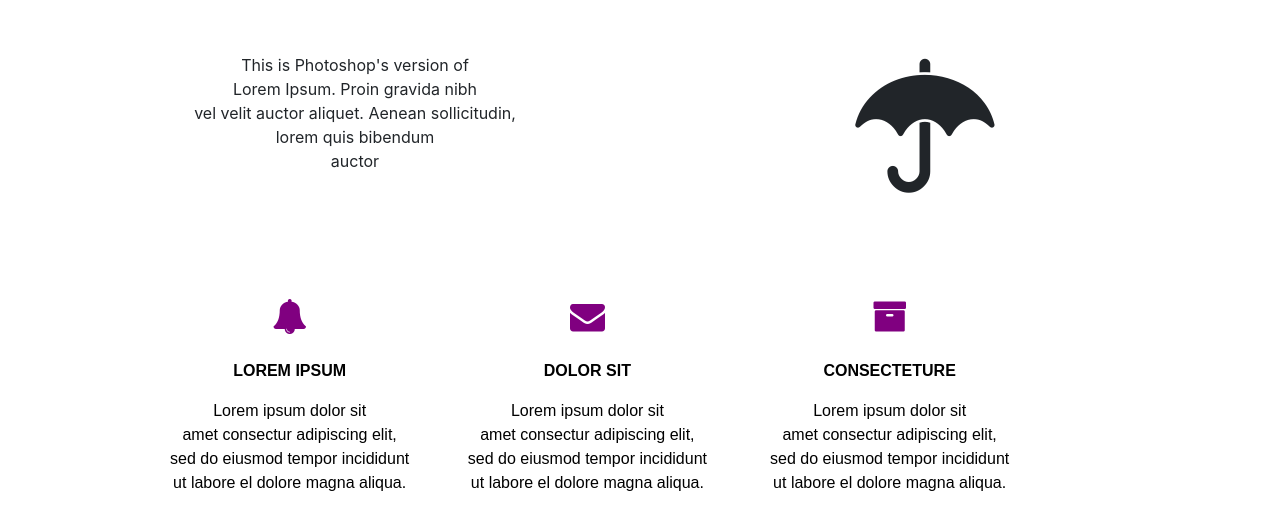
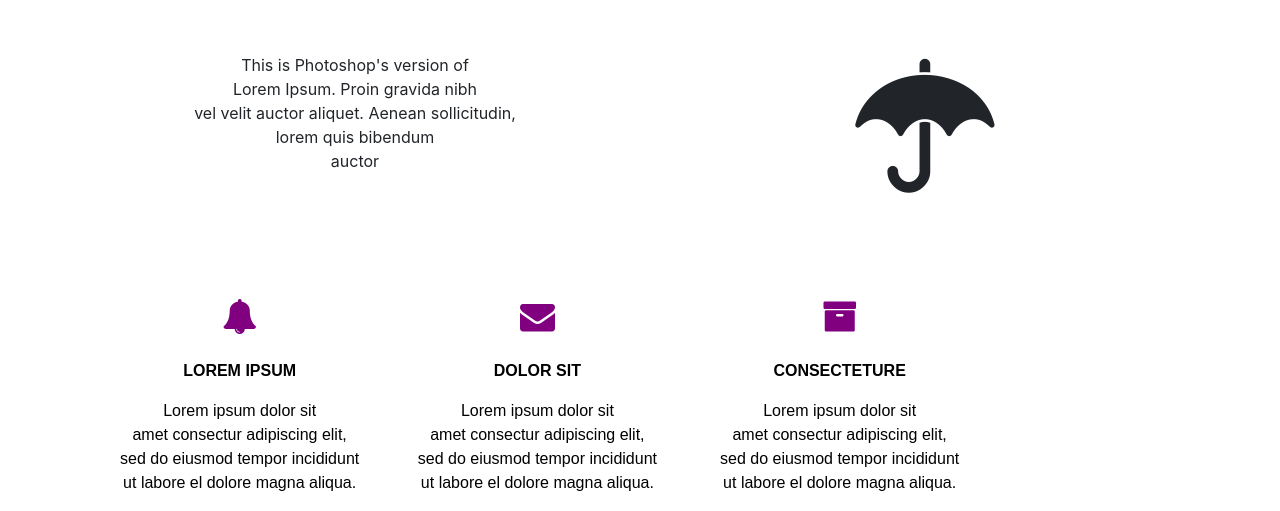
Before and after one commit to kamali1511/LGMVIP, a plain HTML site: page Task1/index.html in a window 1280 px wide. Shown: the part 875-1386 px from the top of the page. Drawn offline with nearby package versions, Linux system fonts and the light colour scheme.

Commit message:
Update index.html

```diff
--- a/Task1/index.html
+++ b/Task1/index.html
@@ -98,7 +98,7 @@
       </section>
       <br><br><br><br>
       <section class="feature container">
-          <div class="row" style="text-align: center; padding-left: 100px;">
+          <div class="row" style="text-align: center; padding-left: 50px;">
           <div class="column">
               <i id="feat" style="align-items: center;" class="fa fa-bell"></i><br><br>
               <p style="text-align: center; color: black;"><b>LOREM IPSUM</b></p>
```
